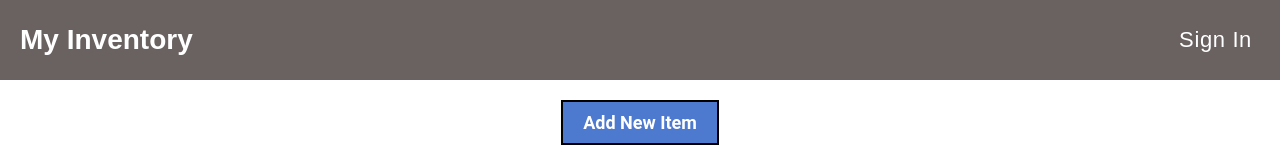
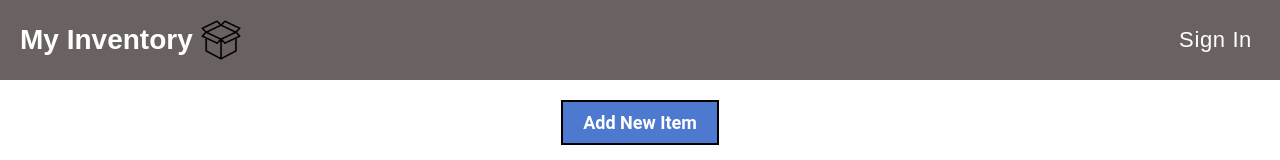
Before and after one commit to Luke7787/ImmaculateInventors, a React (Create React App) app: page / in a window 1280 px wide. Shown: the top 160 px of the page. Built offline with nearby package versions, Linux system fonts and the light colour scheme.

Commit message:
added logo image

```diff
--- a/src/Header/Header.module.css
+++ b/src/Header/Header.module.css
@@ -10,16 +10,24 @@ body {
 }
 
 .headerLeft {
-    flex: 1;
+    display: inline-flex;
+    align-items: center;
     padding: 10px 20px;
+}
 
-    h1 {
-        color: #FFFFFF;
-        font-size: 28px;
-        font-family: Arial, Helvetica, sans-serif;
-    }
+h1 {
+    color: #FFFFFF;
+    font-size: 28px;
+    font-family: Arial, Helvetica, sans-serif;
+    margin: 0;
+    margin-right: 8px;
+}
 
+.logoImage {
+    height: 40px;
+    vertical-align: middle;
 }
+
 
 .headerRight {
     flex: 1;
--- a/src/Header/Header.tsx
+++ b/src/Header/Header.tsx
@@ -17,7 +17,6 @@ const Header = () => {
 
   const handleSubmit = (e) => {
     e.preventDefault();
-    // Send to back end
     console.log(userData);
     setUserData({ username: "", password: "" });
   };
@@ -39,12 +38,10 @@ const Header = () => {
     <nav className={styles.header}>
       <div className={styles.headerLeft}>
         <h1>My Inventory</h1>
+        <img src={`${process.env.PUBLIC_URL}/images/box.png`} alt="Logo" className={styles.logoImage} />
       </div>
       <div className={styles.headerRight}>
-        <Button
-          className={styles.signInButton}
-          onClick={() => setSignInOpen(true)}
-        >
+        <Button className={styles.signInButton} onClick={() => setSignInOpen(true)}>
           Sign In
         </Button>
         <Modal open={signInOpen} onClose={handleModalClose}>
@@ -79,7 +76,7 @@ const Header = () => {
                   Sign In
                 </button>
                 <p>
-                  Not registered? <a href="">Create an account here</a>
+                  Not registered? <a href="#">Create an account here</a>
                 </p>
               </div>
             </form>
```
Also changed, not shown: public/images/box.png (added).
